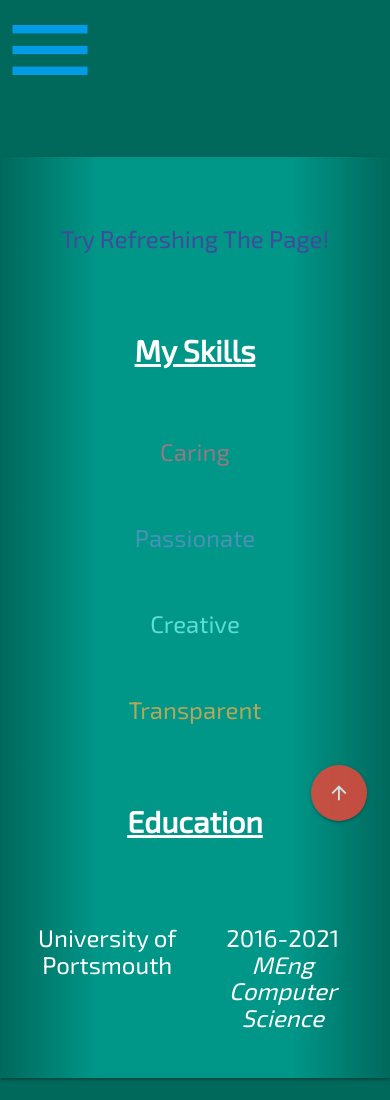
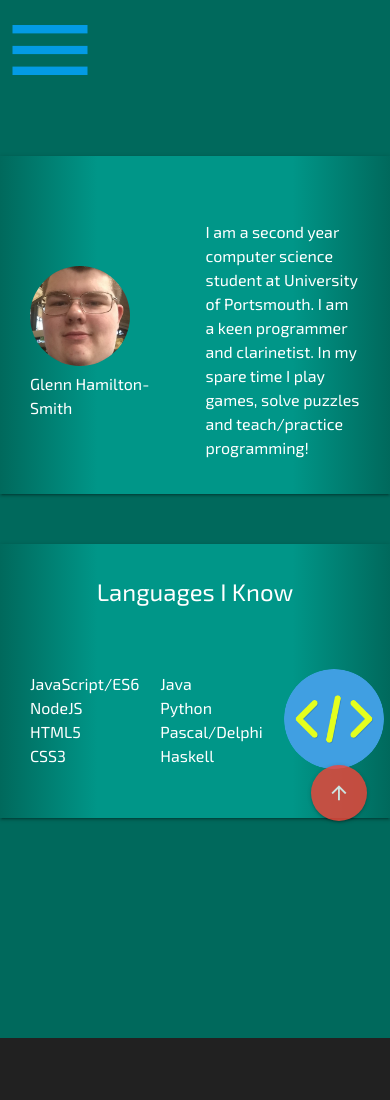
Before and after one commit to GlennHS/personal-website, a website: page about.html in a window 390 px wide. Shown: the top 1100 px of the page. Drawn offline with Linux system fonts and the light colour scheme.

Commit message:
Fixed Navbar, Added content to About and made it more mobile friendly

```diff
--- a/about.html
+++ b/about.html
@@ -6,6 +6,7 @@
     <title>About Myself</title>
     <meta name="description" content="About Myself">
     <meta name="author" content="Glenn Hamilton-Smith">
+    <meta name="viewport" content="width=device-width, initial-scale=1.0">
 
     <link rel="stylesheet" href="src/public/assets/materialize.min.css">
     <link rel="stylesheet" href="src/public/assets/master.css">
@@ -40,55 +41,42 @@
 
     <div class='section teal lighten-2 z-depth-1'>
       <div class="container">
-        <div class='row center'>
-          <div class='col s12'>
-            <span class='random-color'>Try Refreshing The Page!</span>
+        <div class="row valign-wrapper">
+          <div class="col m4 s12">
+            <img class="circle page-logo" src="src/public/assets/images/face.jpg" alt="Glenn Hamilton-Smith's Face"/>
+            <figcaption>Glenn Hamilton-Smith</figcaption>
+          </div>
+          <div class="col m8 s12">
+            <span>I am a second year computer science student at University of Portsmouth. I am a keen programmer and clarinetist. In my spare time I play games, solve puzzles and teach/practice programming!</span>
           </div>
         </div>
-        <div class='row center'>
-          <div class='col s12'>
-            <h3>My Skills</h3>
+      </div>
+    </div>
+
+    <div class='section teal lighten-2 z-depth-1'>
+      <div class="container">
+        <div class="center">
+          <h4>Languages I Know</h4>
+        </div>
+        <div class="row valign-wrapper">
+          <div class="col m8 s12">
+            <ul>
+              <li>JavaScript/ES6</li>
+              <li>NodeJS</li>
+              <li>HTML5</li>
+              <li>CSS3</li>
+          </ul>
           </div>
-        </div>
-        <div class='row center hide-on-med-and-down'>
-          <div class='col s3 random-color'>
-            Caring
+          <div class="col m8 s12">
+            <ul>
+              <li>Java</li>
+              <li>Python</li>
+              <li>Pascal/Delphi</li>
+              <li>Haskell</li>
+            </ul>
           </div>
-          <div class='col s3 random-color'>
-            Passionate
-          </div>
-          <div class='col s3 random-color'>
-            Creative
-            </div>
-          <div class='col s3 random-color'>
-            Transparent
-          </div>
-        </div>
-        <div class='hide-on-large-only'>
-          <div class='row random-color center'>
-            Caring
-          </div>
-          <div class='row random-color center'>
-            Passionate
-          </div>
-          <div class='row random-color center'>
-            Creative
-            </div>
-          <div class='row random-color center'>
-            Transparent
-          </div>
-        </div>
-        <div class='row center'>
-          <div class='col s12'>
-            <h3>Education</h3>
-          </div>
-        </div>
-        <div class='row center'>
-          <div class='col s6'>
-            <h4>University of Portsmouth</h4>
-          </div>
-          <div class='col s6'>
-            <h4>2016-2021 <i>MEng Computer Science</i></h4>
+          <div class="col m4 s12">
+            <img class="circle page-logo" src="src/public/assets/images/coding.png" alt="An Image Of Code"/>
           </div>
         </div>
       </div>
@@ -104,18 +92,18 @@
           <div class="col l4 offset-l2 s12">
             <h5 class="grey-text text-darken-3">Links</h5>
             <ul>
-              <li><a class="grey-text text-darken-2" href="#!">Home</a></li>
-              <li><a class="grey-text text-darken-2" href="#!">About Me</a></li>
-              <li><a class="grey-text text-darken-2" href="#!">Projects</a></li>
-              <li><a class="grey-text text-darken-2" href="#!">Links</a></li>
+              <li><a class="grey-text text-darken-2" href="index.html">Home</a></li>
+              <li><a class="grey-text text-darken-2" href="about.html">About Me</a></li>
+              <li><a class="grey-text text-darken-2" href="projects.html">Projects</a></li>
+              <li><a class="grey-text text-darken-2" href="links.html">Links</a></li>
             </ul>
           </div>
         </div>
       </div>
       <div class="footer-copyright black">
         <div class="container">
-          <span class="random-color">© 2018 Glenn Hamilton-Smith</span>
-          <a class="right red-text text-darken-1" href="#!">Contact Me</a>
+          <span onclick="randomizeColors()" class="random-color" onclick="randomizeColors()">© 2018 Glenn Hamilton-Smith</span>
+          <a class="right red-text text-darken-1" href="mailto:up824726@myport.ac.uk?Subject=Sent From ÆtherSolutions" target="_top">Contact Me</a>
         </div>
       </div>
     </footer>
--- a/src/public/assets/master.scss
+++ b/src/public/assets/master.scss
@@ -115,7 +115,12 @@ strong {
 }
 
 @media only screen and (max-width: 992px) {
-  .page-logo{
+
+  body {
+    font-size: 16px;
+  }
+
+  .page-logo {
     height: 100px !important;
     width: 100px !important;
   }
--- a/src/server/index.js
+++ b/src/server/index.js
@@ -1,3 +1,5 @@
+'use strict';
+
 M.AutoInit();
 
 let userHasScrolled = false;
@@ -40,7 +42,7 @@ const randomizeColors = () => {
     // Make a blank array to store RGB
     let newColor = [];
     // Generate Red Green and Blue values
-    for(i=0;i<3;i++) {
+    for(let i=0;i<3;i++) {
       newColor.push(Math.floor(Math.random() * 192) + 64)
     }
     // Stringify the array and apply the new color to the object
```
Also changed, not shown: index.html (+8 -8 lines), links.html (+7 -6 lines), projects.html (+7 -6 lines), src/public/assets/images/coding.png (added), src/public/assets/master.css, 1 other file.
